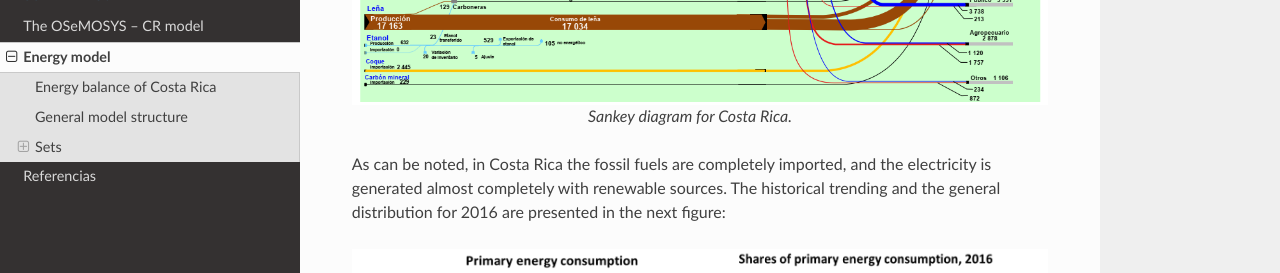
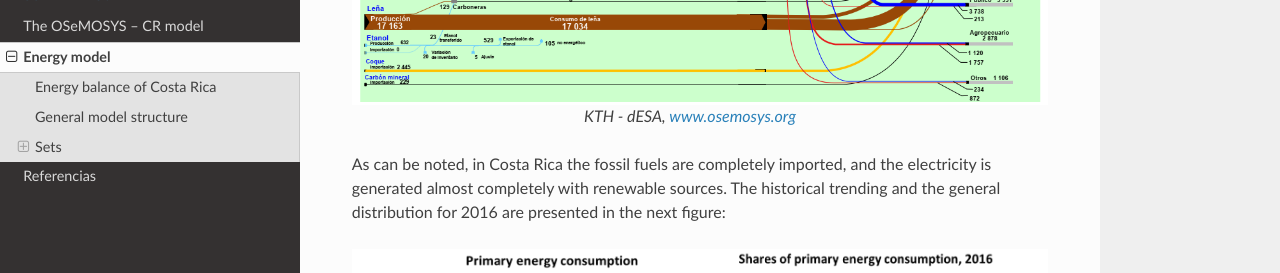
Before and after one commit to EPERLab/OSeMOSYS-CR, a Sphinx documentation site: the page built from docs/02EnergyModel.rst, in a window 1280 px wide and 900 px high, scrolled down 689 px. Shown: the part 151-424 px from the top of the window. Built offline with Sphinx 7.4.7 and the Read the Docs theme 2.0.0, drawn with Linux system fonts in a browser that asks for light colours.

Commit message:
Update 02EnergyModel.rst

```diff
--- a/docs/02EnergyModel.rst
+++ b/docs/02EnergyModel.rst
@@ -11,7 +11,7 @@ The energy balance is the most important source of data for the model. It is pre
 .. figure::  img/Fig_SankeyDiagram.png
    :align:   center
 
-   Sankey diagram for Costa Rica.
+   KTH - dESA, `www.osemosys.org <https://www.osemosys.org>`_
 
 As can be noted, in Costa Rica the fossil fuels are completely imported, and the electricity is generated almost completely with renewable sources. The historical trending and the general distribution for 2016 are presented in the next figure:
 
```
